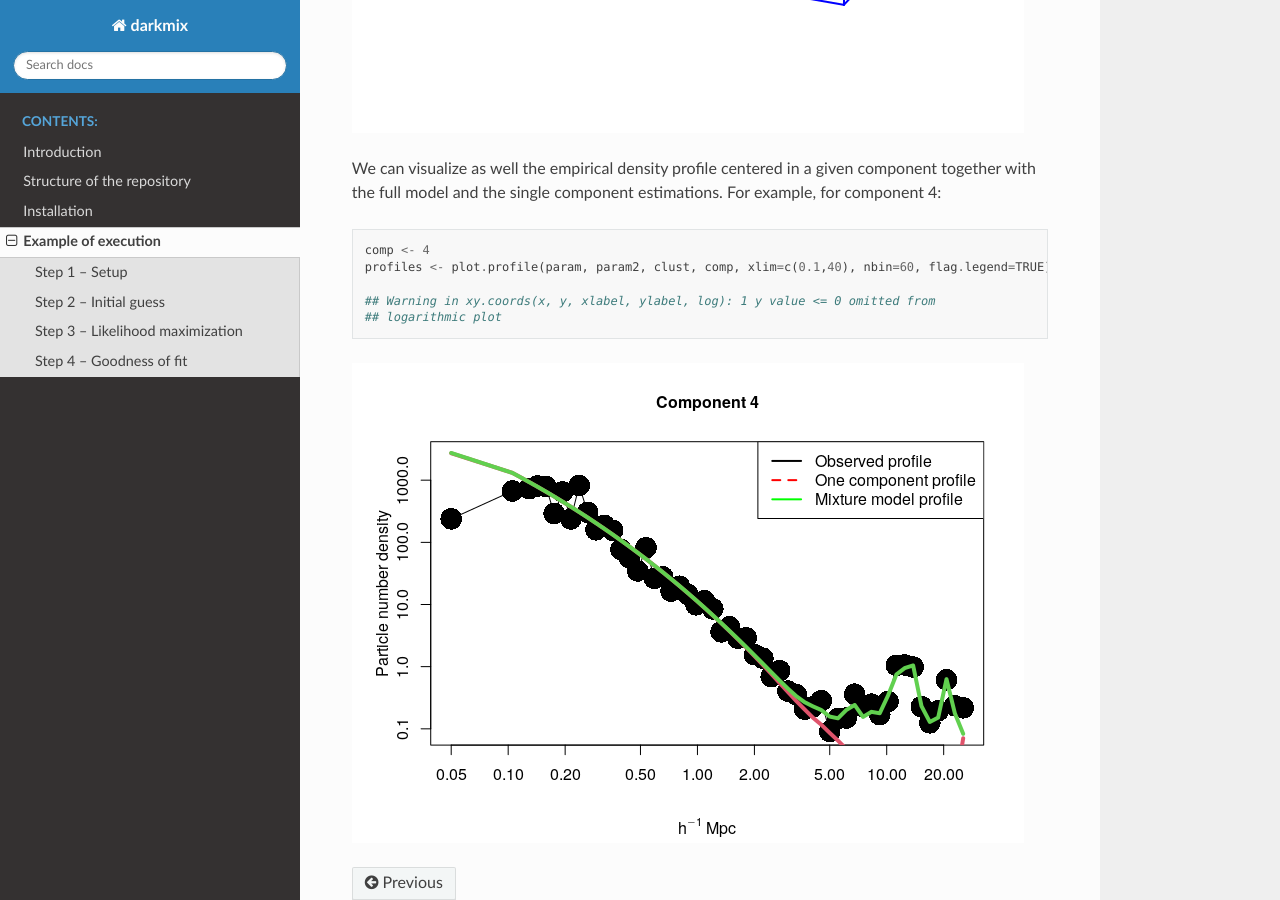
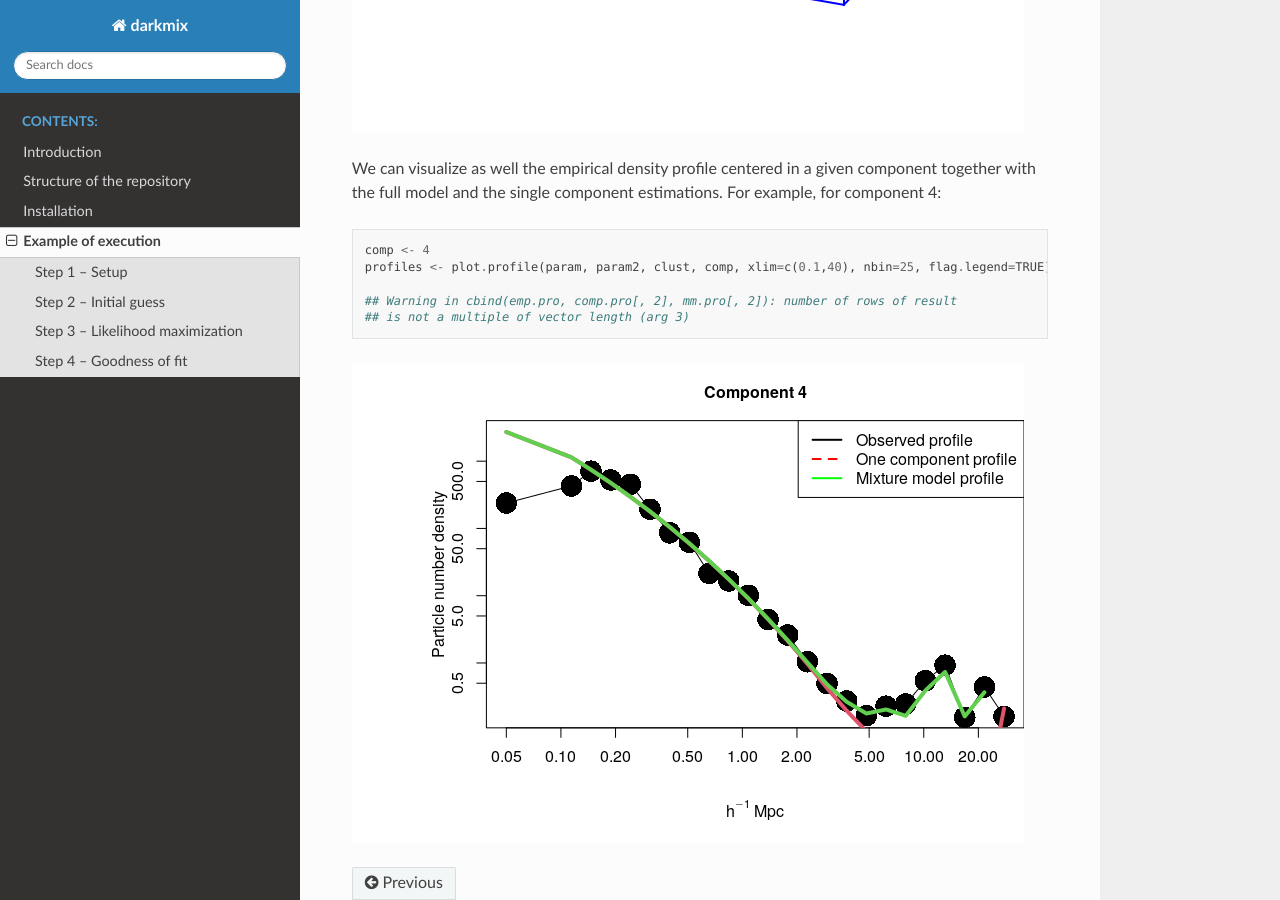
Before and after one commit to LluisHGil/darkmix, a Sphinx documentation site: the page built from docs/source/darkmix_steps.rst, in a window 1280 px wide and 900 px high, scrolled down 7295 px. Built offline with Sphinx 7.4.7 and the Read the Docs theme 2.0.0, drawn with Linux system fonts in a browser that asks for light colours.

Commit message:
Aesthetic changes to the profile plot in execution example
- Revert some changes to darkmix.R so that the profile plot appears in notebook execution
- Change no. of bins in profile plot in notebook
- Update the docs accordingly

````diff
--- a/darkmix_steps.Rmd
+++ b/darkmix_steps.Rmd
@@ -160,5 +160,5 @@ For example, for component 4:
 
 ```{r}
 comp <- 4
-profiles <- plot.profile(param, param2, clust, comp, xlim=c(0.1,40), nbin=10, flag.legend=TRUE)
+profiles <- plot.profile(param, param2, clust, comp, xlim=c(0.1,40), nbin=25, flag.legend=TRUE)
 ```
--- a/docs/source/darkmix_steps.rst
+++ b/docs/source/darkmix_steps.rst
@@ -204,10 +204,10 @@ estimations. For example, for component 4:
 ::
 
     comp <- 4
-    profiles <- plot.profile(param, param2, clust, comp, xlim=c(0.1,40), nbin=60, flag.legend=TRUE)
+    profiles <- plot.profile(param, param2, clust, comp, xlim=c(0.1,40), nbin=25, flag.legend=TRUE)
 
-    ## Warning in xy.coords(x, y, xlabel, ylabel, log): 1 y value <= 0 omitted from
-    ## logarithmic plot
+    ## Warning in cbind(emp.pro, comp.pro[, 2], mm.pro[, 2]): number of rows of result
+    ## is not a multiple of vector length (arg 3)
 
 .. figure:: darkmix_steps_files/figure-markdown_strict/unnamed-chunk-16-1.png
    :alt:
````
Also changed, not shown: docs/source/darkmix_steps.md (+3 -3 lines), docs/source/darkmix_steps_files/figure-markdown_strict/unnamed-chunk-13-1.png, docs/source/darkmix_steps_files/figure-markdown_strict/unnamed-chunk-15-1.png, docs/source/darkmix_steps_files/figure-markdown_strict/unnamed-chunk-16-1.png, 1 other file.
